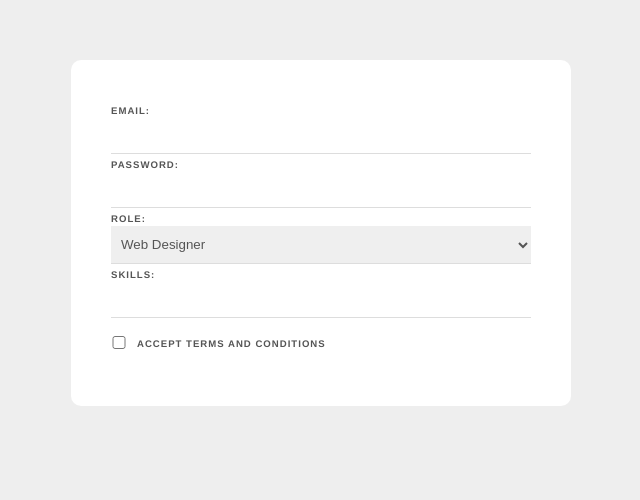
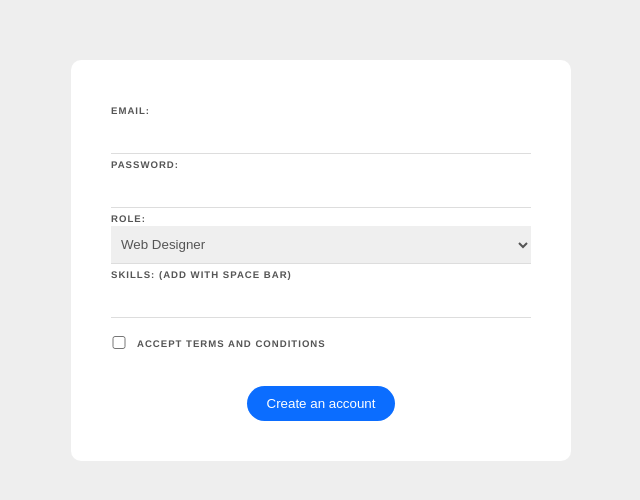
Before and after one commit to manelpz/web-form, a Vue app: page / in a window 1280 px wide. Shown: the top 500 px of the page, without its empty margins (319-959 px from the left). Built offline with nearby package versions, Linux system fonts and the light colour scheme.

Commit message:
adding valudation data

```diff
--- a/src/components/signupForm.vue
+++ b/src/components/signupForm.vue
@@ -1,10 +1,11 @@
 
 <template>
-  <form>
+  <form @submit.prevent="handleSubmit">
       <label>Email:</label>
       <input type="email" required v-model="email">
       <label>Password:</label>
       <input type="password" required v-model="password">
+      <div v-if="passwordError" class="error">{{passwordError}}</div>
 
       <label>Role:</label>
       <select v-model="role">
@@ -12,8 +13,8 @@
           <option value="designer">Web Designer</option>
       </select>
 
-      <label>Skills:</label>
-      <input type="text" v-model="tempSkill" @keyup.enter="addSkill">
+      <label>Skills: (add with space bar)</label>
+      <input type="text" v-model="tempSkill" @keyup.space="addSkill">
       <div v-for="skill in skills" :key="skill" class="pill" >
         <span @click="deleteSkill(skill)">{{skill}}</span>
       </div>
@@ -22,10 +23,10 @@
           <input type="checkbox" required v-model="terms">
           <label>Accept terms and conditions</label>
       </div>
-<!--
+
       <div class="submit">
         <button>Create an account</button>
-      </div>-->
+      </div>
 
   </form>
 </template>
@@ -40,7 +41,8 @@
             role:'designer',
             terms:'false',
             tempSkill:'',
-            skills:[]
+            skills:[],
+            passwordError: ''
         }
     },
     methods:{
@@ -56,6 +58,19 @@
             this.skills = this.skills.filter((item) =>{
                 return item !== skill
             })
+        },
+        handleSubmit(){
+            this.passwordError = this.password.length > 5 ? '': 'Password must be at least 6 chars long'
+
+            //adding the logic for handling form
+            if(!this.passwordError){
+                console.log('email: ' + this.email)
+                console.log('password: ' + this.password)
+                console.log('role' + this.role)
+                console.log('skills'+this.skills)
+                console.log('terms accepted' + this.terms)
+            }
+
         }
     }
 }
@@ -129,4 +144,10 @@
     text-align: center;
 }
 
+.error{
+    color:#ff0062;
+    margin-top:10px;
+    font-size:0.8em;
+    font-weight: bold;
+}
 </style>
```
